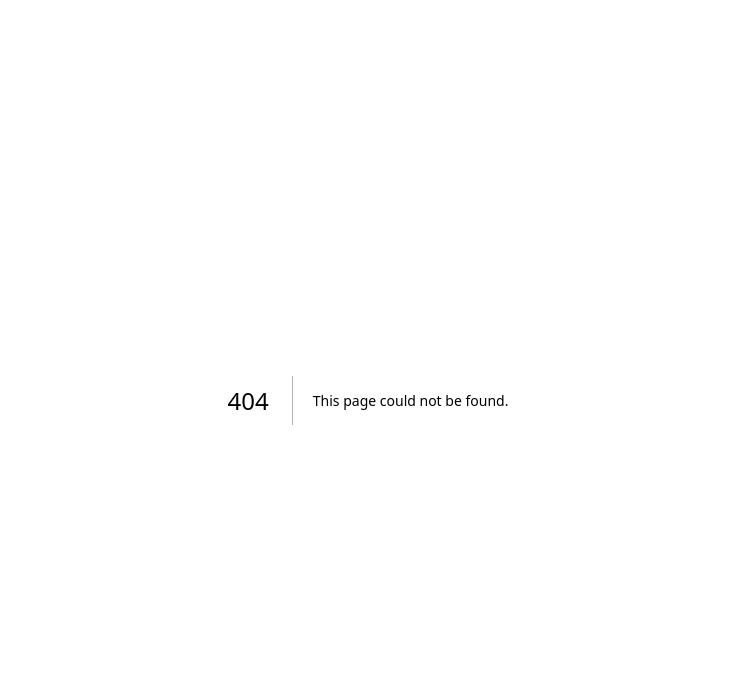
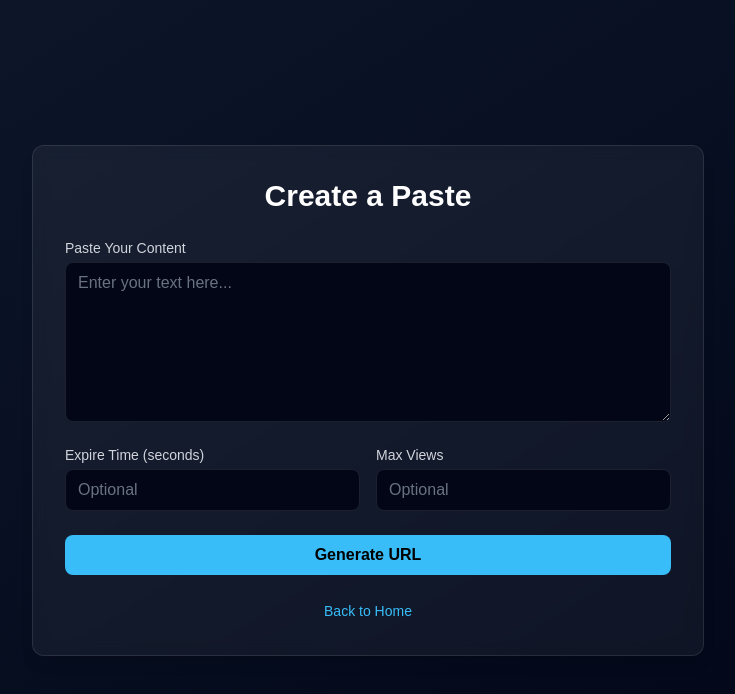
Before and after one commit to Suraj-1408/pastebin-lite, a Next.js app: page /create in a window 1280 px wide. Before the commit this address had no page. Shown: the top 694 px of the page, without its empty margins (272-1007 px from the left). Built offline with nearby package versions, Linux system fonts and the light colour scheme.

Commit message:
Create Paste component

```diff
--- /dev/null
+++ b/app/create/page.tsx
@@ -0,0 +1,174 @@
+"use client";
+
+import { useState } from "react";
+import Link from "next/link";
+
+export default function CreatePastePage() {
+  const [content, setContent] = useState("");
+  const [ttl, setTtl] = useState("");
+  const [maxViews, setMaxViews] = useState("");
+  const [error, setError] = useState<string | null>(null);
+  const [result, setResult] = useState<string | null>(null);
+  const [loading, setLoading] = useState(false);
+  const [copied, setCopied] = useState(false);
+
+  const handleCopy = () => {
+    if (!result) return;
+    navigator.clipboard.writeText(result);
+    setCopied(true);
+    setTimeout(() => setCopied(false), 2000);
+  };
+
+  async function handleSubmit() {
+    setError(null);
+    setResult(null);
+    setLoading(true);
+
+    try {
+      const res = await fetch("/api/pastes", {
+        method: "POST",
+        headers: { "Content-Type": "application/json" },
+        body: JSON.stringify({
+          content,
+          ttl_seconds: ttl ? Number(ttl) : undefined,
+          max_views: maxViews ? Number(maxViews) : undefined,
+        }),
+      });
+
+      const data = await res.json();
+
+      if (!res.ok) {
+        setError(data.error || "Something went wrong");
+        return;
+      }
+
+      setResult(data.url);
+      setContent("");
+      setTtl("");
+      setMaxViews("");
+    } catch {
+      setError("Network error");
+    } finally {
+      setLoading(false);
+    }
+  }
+
+  return (
+    <main className="min-h-screen bg-gradient-to-br from-[#0f172a] to-[#020617] flex items-center justify-center px-4">
+
+      <div className="w-full max-w-2xl bg-white/5 backdrop-blur rounded-xl border border-white/10 p-6 sm:p-8 shadow-lg">
+
+        <h1 className="text-2xl sm:text-3xl font-bold mb-6 text-center text-white">
+          Create a Paste
+        </h1>
+
+        {/* Content */}
+        <div className="mb-4">
+          <label className="block text-sm font-medium mb-1 text-gray-300">
+            Paste Your Content
+          </label>
+          <textarea
+            className="w-full min-h-[160px] rounded-lg border border-white/10 bg-[#020617] px-3 py-2 text-white placeholder-gray-500 focus:outline-none focus:ring-2 focus:ring-[#38bdf8]"
+            placeholder="Enter your text here..."
+            value={content}
+            onChange={(e) => setContent(e.target.value)}
+          />
+        </div>
+
+        {/* Inputs */}
+        <div className="grid grid-cols-1 sm:grid-cols-2 gap-4 mb-6">
+          <div>
+            <label className="block text-sm font-medium mb-1 text-gray-300">
+              Expire Time (seconds)
+            </label>
+            <input
+              type="number"
+              className="w-full rounded-lg border border-white/10 bg-[#020617] px-3 py-2 text-white placeholder-gray-500 focus:outline-none focus:ring-2 focus:ring-[#38bdf8]"
+              placeholder="Optional"
+              value={ttl}
+              onChange={(e) => setTtl(e.target.value)}
+            />
+          </div>
+
+          <div>
+            <label className="block text-sm font-medium mb-1 text-gray-300">
+              Max Views
+            </label>
+            <input
+              type="number"
+              className="w-full rounded-lg border border-white/10 bg-[#020617] px-3 py-2 text-white placeholder-gray-500 focus:outline-none focus:ring-2 focus:ring-[#38bdf8]"
+              placeholder="Optional"
+              value={maxViews}
+              onChange={(e) => setMaxViews(e.target.value)}
+            />
+          </div>
+        </div>
+
+        {/* Button */}
+        <button
+          onClick={handleSubmit}
+          disabled={loading}
+          className="w-full rounded-lg bg-[#38bdf8] text-black py-2 font-semibold hover:bg-[#0ea5e9] transition disabled:opacity-50"
+        >
+          {loading ? "Creating..." : "Generate URL"}
+        </button>
+
+        {/* Error */}
+        {error && (
+          <p className="mt-4 text-sm text-center text-red-400">
+            {error}
+          </p>
+        )}
+
+        {/* Result */}
+        {result && (
+          <div className="mt-6">
+            <label className="block text-sm font-medium mb-1 text-gray-300">
+              Generated URL
+            </label>
+
+            <div className="flex items-center rounded-lg overflow-hidden border border-white/10 bg-[#020617]">
+              <input
+                type="text"
+                readOnly
+                value={result}
+                onClick={() => window.open(result, "_blank")}
+                className="flex-1 px-3 py-2 bg-transparent text-white cursor-pointer focus:outline-none"
+              />
+              <button
+                onClick={handleCopy}
+                className="px-4 py-2 bg-[#38bdf8] text-black font-semibold hover:bg-[#0ea5e9] transition"
+              >
+                Copy
+              </button>
+            </div>
+
+            <div className="flex justify-between items-center mt-1">
+              <p className="text-sm text-[#22c55e]">
+                Click on the url to view the content
+              </p>
+              <p
+                className={`text-sm transition-opacity duration-200
+                ${copied ? "opacity-100 text-[#22c55e]" : "opacity-0"}`}
+              >
+                Copied!
+              </p>
+            </div>
+          </div>
+        )}
+
+        {/* Back to Home */}
+        {/* Back to Home link */}
+        <div className="mt-6 text-center">
+          <Link
+            href="/"
+            className="text-sm text-[#38bdf8] hover:text-[#0ea5e9] transition"
+          >
+            Back to Home
+          </Link>
+        </div>
+
+      </div>
+    </main>
+  );
+}
```
